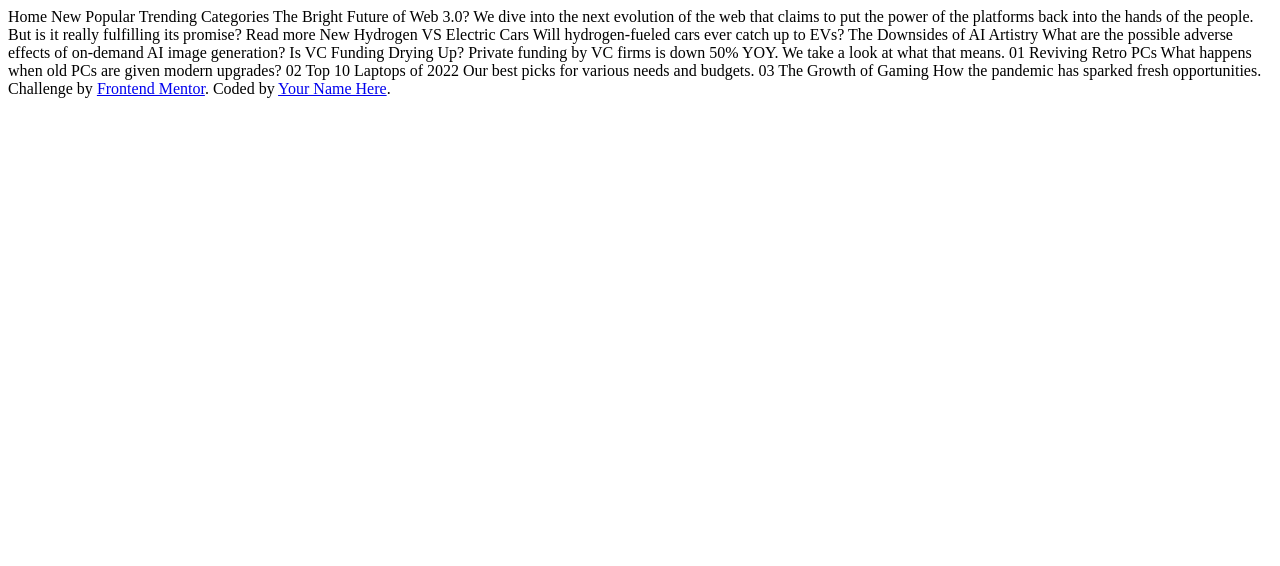
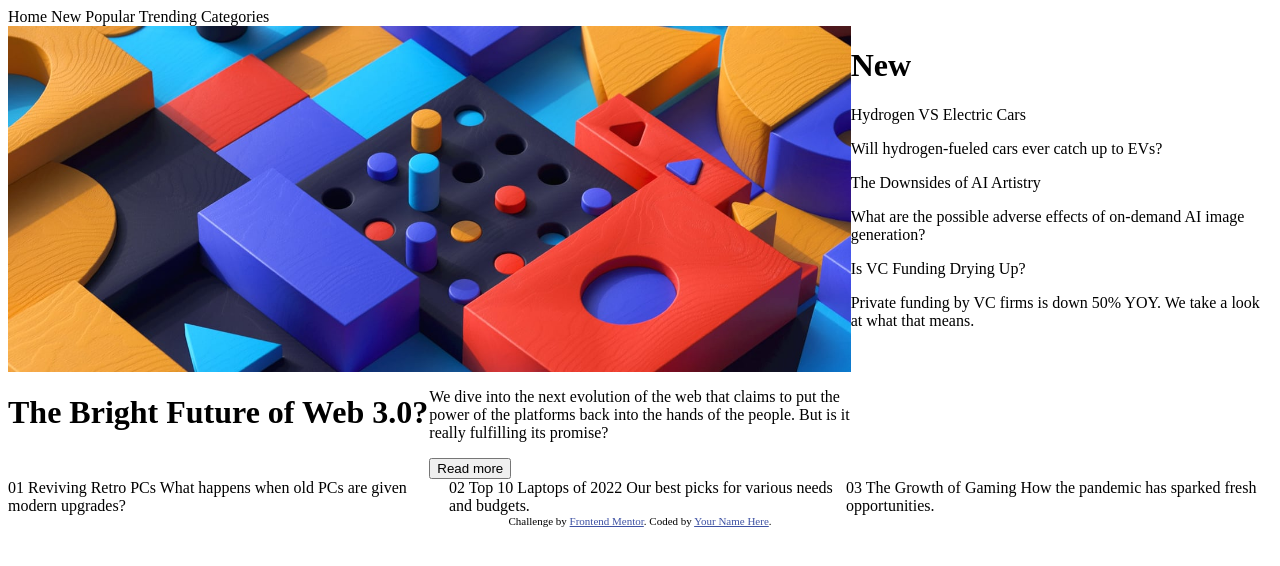
Before and after one commit to Demarcus3456/News-Homepage, a plain HTML site: page index.html in a window 1280 px wide. Drawn offline with Linux system fonts and the light colour scheme.

Commit message:
Added HTML grid elements, and basic grid layout

```diff
--- a/index.html
+++ b/index.html
@@ -1,60 +1,90 @@
-<!DOCTYPE html>
+<!doctype html>
 <html lang="en">
-
   <head>
-  <meta charset="UTF-8">
-  <meta name="viewport" content="width=device-width, initial-scale=1.0">
+    <meta charset="UTF-8" />
+    <meta
+      name="viewport"
+      content="width=device-width, initial-scale=1.0"
+    />
     <!-- displays site properly based on user's device -->
 
-  <link rel="icon" type="image/png" sizes="32x32" href="./assets/images/favicon-32x32.png">
-  <lik rel="stylesheet" href="style.css">
+    <link
+      rel="icon"
+      type="image/png"
+      sizes="32x32"
+      href="./assets/images/favicon-32x32.png"
+    />
+    <link
+      rel="stylesheet"
+      href="style.css"
+    />
 
     <title>Frontend Mentor | News homepage</title>
   </head>
 
   <body>
+    Home New Popular Trending Categories
 
-  Home
-  New
-  Popular
-  Trending
-  Categories
-
-  The Bright Future of Web 3.0?
-
-  We dive into the next evolution of the web that claims to put the power of the platforms back into the hands of the
-  people.
-  But is it really fulfilling its promise?
-
-  Read more
-
-  New
-
-  Hydrogen VS Electric Cars
-  Will hydrogen-fueled cars ever catch up to EVs?
-
-  The Downsides of AI Artistry
-  What are the possible adverse effects of on-demand AI image generation?
-
-  Is VC Funding Drying Up?
-  Private funding by VC firms is down 50% YOY. We take a look at what that means.
-
-  01
-  Reviving Retro PCs
-  What happens when old PCs are given modern upgrades?
-
-  02
-  Top 10 Laptops of 2022
-  Our best picks for various needs and budgets.
-
-  03
-  The Growth of Gaming
-  How the pandemic has sparked fresh opportunities.
+    <!-- Main Section -->
+    <div class="main-content-wrapper">
+      <img
+        src="./assets/images/image-web-3-desktop.jpg"
+        alt="Blocks?"
+        id="blocks-image"
+      />
+      <h1 class="main-header-bold">The Bright Future of Web 3.0?</h1>
+      <div id="main-para-button-wrapper">
+        <p class="main-paragraph">
+          We dive into the next evolution of the web that claims to put the
+          power of the platforms back into the hands of the people. But is it
+          really fulfilling its promise?
+        </p>
+        <button id="read-more-button">Read more</button>
+      </div>
+      <div id="main-new-box">
+        <h1 id="main-new-box-title">New</h1>
+        <div class="new-box-content-wrapper">
+          <div class="new-box-content-title">Hydrogen VS Electric Cars</div>
+          <p>Will hydrogen-fueled cars ever catch up to EVs?</p>
+        </div>
+        <div class="new-box-content-wrapper">
+          <div class="new-box-content-title">The Downsides of AI Artistry</div>
+          <p>
+            What are the possible adverse effects of on-demand AI image
+            generation?
+          </p>
+        </div>
+        <div class="new-box-content-wrapper">
+          <div class="new-box-content-title">Is VC Funding Drying Up?</div>
+          <p>
+            Private funding by VC firms is down 50% YOY. We take a look at what
+            that means.
+          </p>
+        </div>
+      </div>
+      <div id="main-bottom-box">
+        <div class="bottom-box-section">
+          01 Reviving Retro PCs What happens when old PCs are given modern
+          upgrades?
+        </div>
+        <div class="bottom-box-section">
+          02 Top 10 Laptops of 2022 Our best picks for various needs and
+          budgets.
+        </div>
+        <div class="bottom-box-section">
+          03 The Growth of Gaming How the pandemic has sparked fresh
+          opportunities.
+        </div>
+      </div>
+    </div>
 
     <div class="attribution">
-    Challenge by <a href="https://www.frontendmentor.io?ref=challenge" target="_blank">Frontend Mentor</a>.
-    Coded by <a href="#">Your Name Here</a>.
+      Challenge by
+      <a
+        href="https://www.frontendmentor.io?ref=challenge"
+        target="_blank"
+        >Frontend Mentor</a
+      >. Coded by <a href="#">Your Name Here</a>.
     </div>
   </body>
-
 </html>
--- a/style.css
+++ b/style.css
@@ -1,8 +1,43 @@
 .attribution {
-    font-size: 11px;
-    text-align: center;
+  font-size: 11px;
+  text-align: center;
 }
 
 .attribution a {
-    color: hsl(228, 45%, 44%);
+  color: hsl(228, 45%, 44%);
 }
+
+.main-content-wrapper {
+  display: grid;
+  grid-template-columns: repeat(3, 1fr);
+  grid-template-rows: repeat(1fr 1fr 0.5fr);
+}
+
+/* NOTE Uncomment to apply border to individual grid items - looks janky though */
+/* .main-content-wrapper * {
+  border: 1px dashed black;
+} */
+
+#blocks-image {
+  grid-column: 1 / 3;
+  width: 100%;
+}
+
+.main-header-bold {
+  grid-column: 1 / 2;
+  grid-row: 2 / 3;
+}
+
+#main-para-button-wrapper {
+  grid-column: 2 / 3;
+}
+
+#main-new-box {
+  grid-column: 3 / 4;
+  grid-row: 1 / 3;
+}
+
+#main-bottom-box {
+  grid-column: 1 / 4;
+  display: flex;
+}
```
Lines whose indentation alone changed are shown as unchanged.
